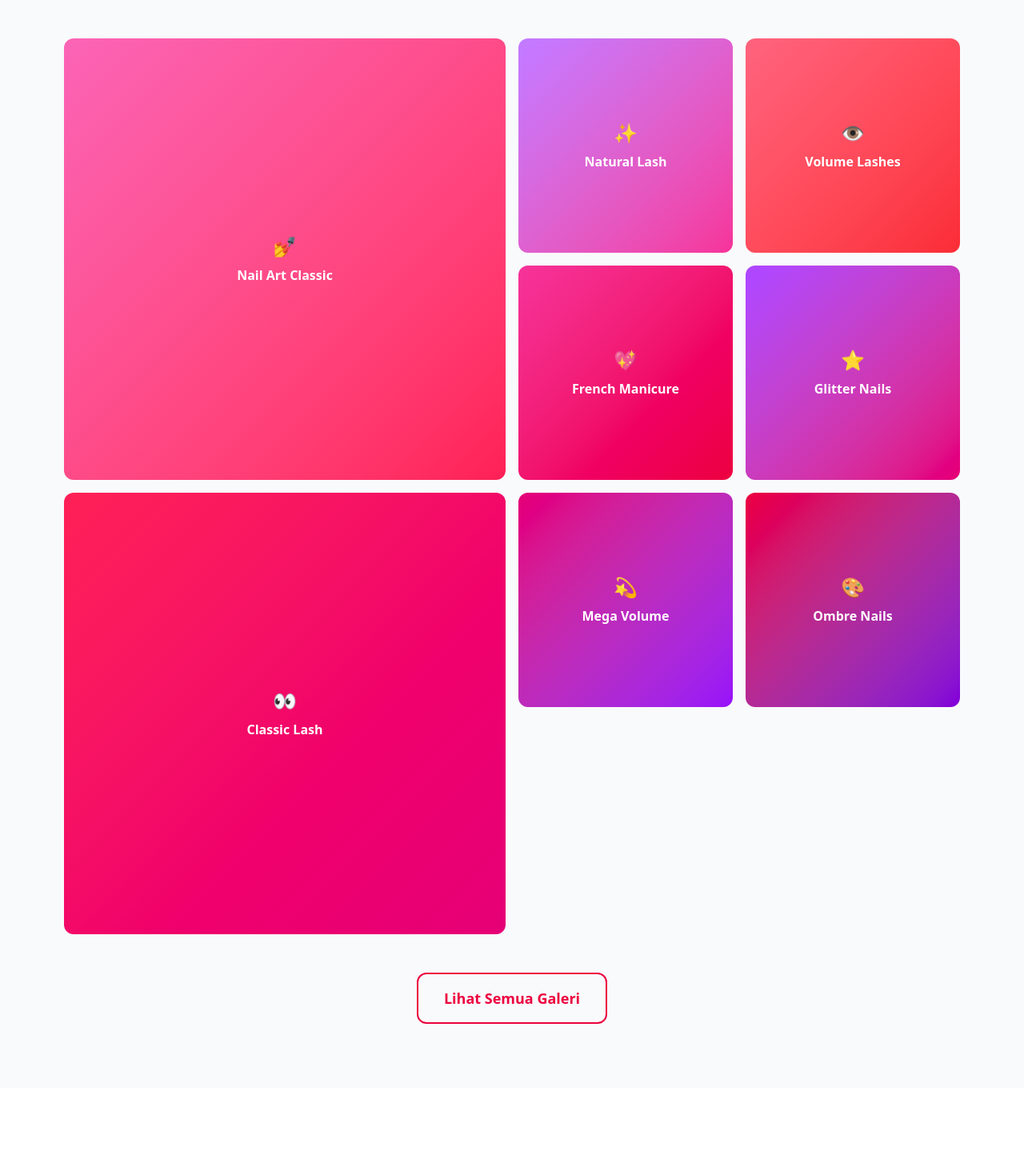
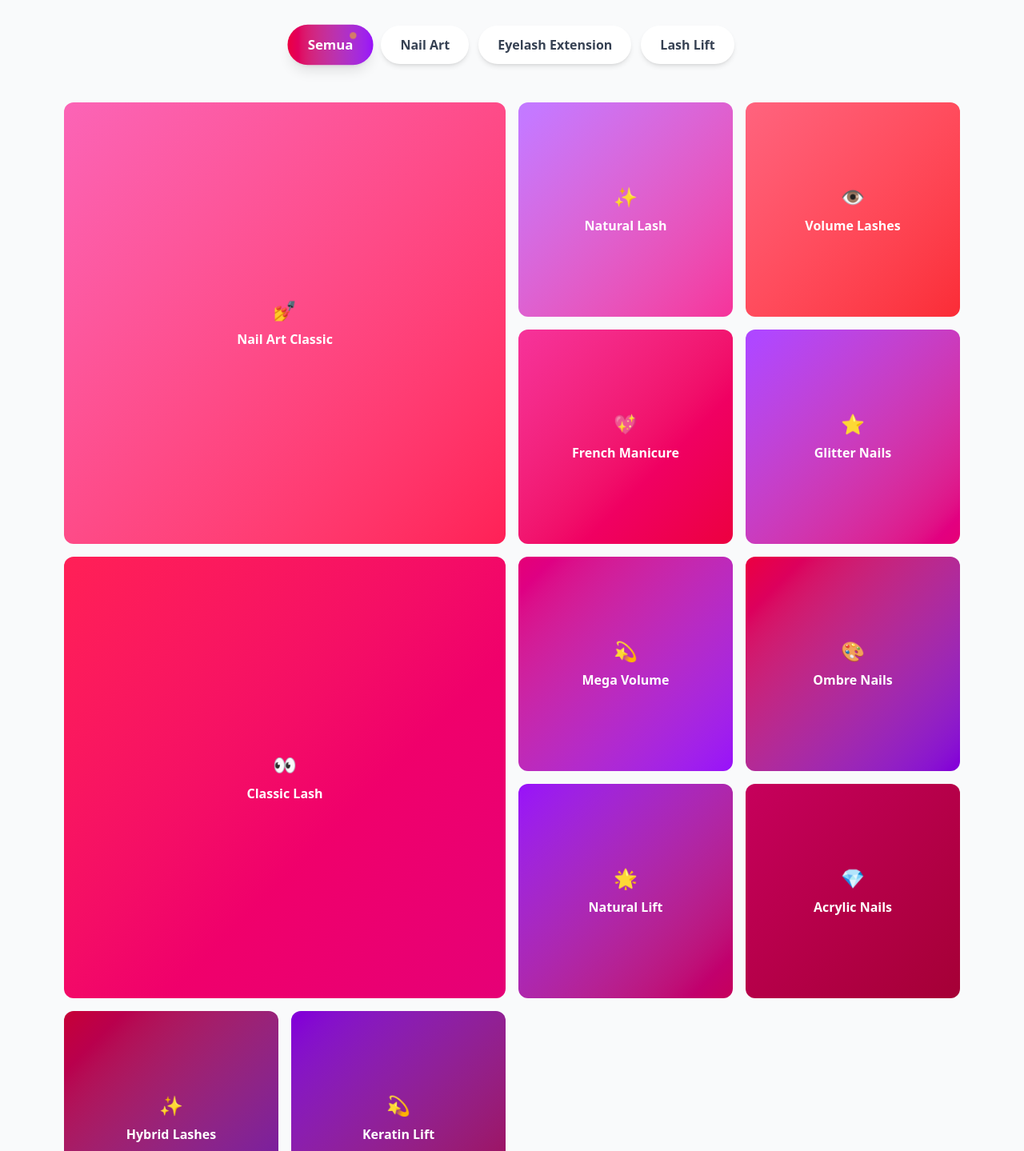
Before and after one commit to dwicah79/chenoa-beautyroom, a Vue app: page / in a window 1280 px wide. Shown: the part 3480-4919 px from the top of the page at 80% size. Built offline with nearby package versions, Linux system fonts and the light colour scheme.

Commit message:
feat: Enhance GallerySection with filter functionality and transition effects

```diff
--- a/src/components/sections/GallerySection.vue
+++ b/src/components/sections/GallerySection.vue
@@ -3,7 +3,7 @@
     <div class="max-w-6xl mx-auto px-4">
       <!-- Section Header -->
       <div
-        class="text-center mb-16"
+        class="text-center mb-12"
         v-motion
         :initial="{ opacity: 0, y: -30 }"
         :visible="{ opacity: 1, y: 0 }"
@@ -19,23 +19,52 @@
         </p>
       </div>
 
+      <!-- Filter Tabs -->
+      <div
+        class="flex flex-wrap justify-center gap-3 mb-12"
+        v-motion
+        :initial="{ opacity: 0, y: 20 }"
+        :visible="{ opacity: 1, y: 0 }"
+        :delay="100"
+      >
+        <button
+          v-for="filter in filters"
+          :key="filter.value"
+          @click="activeFilter = filter.value"
+          :class="[
+            'px-6 py-3 rounded-full font-semibold transition-all duration-300 transform',
+            activeFilter === filter.value
+              ? 'bg-linear-to-r from-rose-600 to-purple-600 text-white shadow-lg scale-105'
+              : 'bg-white text-gray-700 hover:bg-gray-100 shadow-md hover:shadow-lg hover:scale-105',
+          ]"
+        >
+          <span class="relative">
+            {{ filter.label }}
+            <span
+              v-if="activeFilter === filter.value"
+              class="absolute -top-1 -right-1 w-2 h-2 bg-yellow-400 rounded-full animate-pulse"
+            ></span>
+          </span>
+        </button>
+      </div>
+
       <!-- Gallery Grid -->
-      <div class="grid grid-cols-2 md:grid-cols-3 lg:grid-cols-4 gap-4">
+      <TransitionGroup
+        name="gallery"
+        tag="div"
+        class="grid grid-cols-2 md:grid-cols-3 lg:grid-cols-4 gap-4"
+      >
         <div
-          v-for="(item, index) in galleryItems"
-          :key="index"
+          v-for="item in filteredGallery"
+          :key="`${item.type}-${item.title}`"
           :class="[
-            'relative overflow-hidden rounded-xl group cursor-pointer',
+            'relative overflow-hidden rounded-xl group cursor-pointer transition-all duration-500',
             item.span ? 'col-span-2 row-span-2' : '',
           ]"
-          v-motion
-          :initial="{ opacity: 0, scale: 0.9 }"
-          :visible="{ opacity: 1, scale: 1 }"
-          :delay="index * 50"
         >
           <div
             :class="[
-              'bg-gradient-to-br',
+              'bg-linear-to-br',
               item.color,
               'aspect-square w-full flex items-center justify-center text-white font-semibold',
             ]"
@@ -55,7 +84,7 @@
             </div>
           </div>
         </div>
-      </div>
+      </TransitionGroup>
 
       <!-- View More -->
       <div
@@ -72,12 +101,23 @@
 </template>
 
 <script setup>
+import { ref, computed } from 'vue'
 import BaseButton from '@/components/ui/BaseButton.vue'
+
+const activeFilter = ref('all')
+
+const filters = [
+  { label: 'Semua', value: 'all' },
+  { label: 'Nail Art', value: 'nailart' },
+  { label: 'Eyelash Extension', value: 'eyelash' },
+  { label: 'Lash Lift', value: 'lashlift' },
+]
 
 const galleryItems = [
   {
     title: 'Nail Art Classic',
     category: 'Nail Art',
+    type: 'nailart',
     emoji: '💅',
     color: 'from-pink-400 to-rose-500',
     span: true,
@@ -85,30 +125,35 @@ const galleryItems = [
   {
     title: 'Natural Lash',
     category: 'Lash Lift',
+    type: 'lashlift',
     emoji: '✨',
     color: 'from-purple-400 to-pink-500',
   },
   {
     title: 'Volume Lashes',
     category: 'Eyelash Extension',
+    type: 'eyelash',
     emoji: '👁️',
     color: 'from-rose-400 to-red-500',
   },
   {
     title: 'French Manicure',
     category: 'Nail Art',
+    type: 'nailart',
     emoji: '💖',
     color: 'from-pink-500 to-rose-600',
   },
   {
     title: 'Glitter Nails',
     category: 'Nail Art',
+    type: 'nailart',
     emoji: '⭐',
     color: 'from-purple-500 to-pink-600',
   },
   {
     title: 'Classic Lash',
     category: 'Eyelash Extension',
+    type: 'eyelash',
     emoji: '👀',
     color: 'from-rose-500 to-pink-600',
     span: true,
@@ -116,9 +161,115 @@ const galleryItems = [
   {
     title: 'Mega Volume',
     category: 'Eyelash Extension',
+    type: 'eyelash',
     emoji: '💫',
     color: 'from-pink-600 to-purple-600',
   },
-  { title: 'Ombre Nails', category: 'Nail Art', emoji: '🎨', color: 'from-rose-600 to-purple-700' },
+  {
+    title: 'Ombre Nails',
+    category: 'Nail Art',
+    type: 'nailart',
+    emoji: '🎨',
+    color: 'from-rose-600 to-purple-700',
+  },
+  {
+    title: 'Natural Lift',
+    category: 'Lash Lift',
+    type: 'lashlift',
+    emoji: '🌟',
+    color: 'from-purple-600 to-pink-700',
+  },
+  {
+    title: 'Acrylic Nails',
+    category: 'Nail Art',
+    type: 'nailart',
+    emoji: '💎',
+    color: 'from-pink-700 to-rose-800',
+  },
+  {
+    title: 'Hybrid Lashes',
+    category: 'Eyelash Extension',
+    type: 'eyelash',
+    emoji: '✨',
+    color: 'from-rose-700 to-purple-800',
+  },
+  {
+    title: 'Keratin Lift',
+    category: 'Lash Lift',
+    type: 'lashlift',
+    emoji: '💫',
+    color: 'from-purple-700 to-pink-800',
+  },
 ]
+
+const filteredGallery = computed(() => {
+  if (activeFilter.value === 'all') {
+    return galleryItems
+  }
+  return galleryItems.filter((item) => item.type === activeFilter.value)
+})
 </script>
+
+<style scoped>
+/* Gallery transition animations */
+.gallery-enter-active {
+  transition: all 0.5s ease;
+}
+
+.gallery-leave-active {
+  transition: all 0.3s ease;
+}
+
+.gallery-enter-from {
+  opacity: 0;
+  transform: scale(0.8) translateY(20px);
+}
+
+.gallery-leave-to {
+  opacity: 0;
+  transform: scale(0.8) translateY(-20px);
+}
+
+/* Stagger animation - delay berdasarkan posisi */
+.gallery-enter-active:nth-child(1) {
+  transition-delay: 0ms;
+}
+.gallery-enter-active:nth-child(2) {
+  transition-delay: 50ms;
+}
+.gallery-enter-active:nth-child(3) {
+  transition-delay: 100ms;
+}
+.gallery-enter-active:nth-child(4) {
+  transition-delay: 150ms;
+}
+.gallery-enter-active:nth-child(5) {
+  transition-delay: 200ms;
+}
+.gallery-enter-active:nth-child(6) {
+  transition-delay: 250ms;
+}
+.gallery-enter-active:nth-child(7) {
+  transition-delay: 300ms;
+}
+.gallery-enter-active:nth-child(8) {
+  transition-delay: 350ms;
+}
+.gallery-enter-active:nth-child(9) {
+  transition-delay: 400ms;
+}
+.gallery-enter-active:nth-child(10) {
+  transition-delay: 450ms;
+}
+.gallery-enter-active:nth-child(11) {
+  transition-delay: 500ms;
+}
+.gallery-enter-active:nth-child(12) {
+  transition-delay: 550ms;
+}
+
+/* Move animation - untuk smooth repositioning */
+.gallery-move {
+  transition: transform 0.5s ease;
+}
+</style>
```
